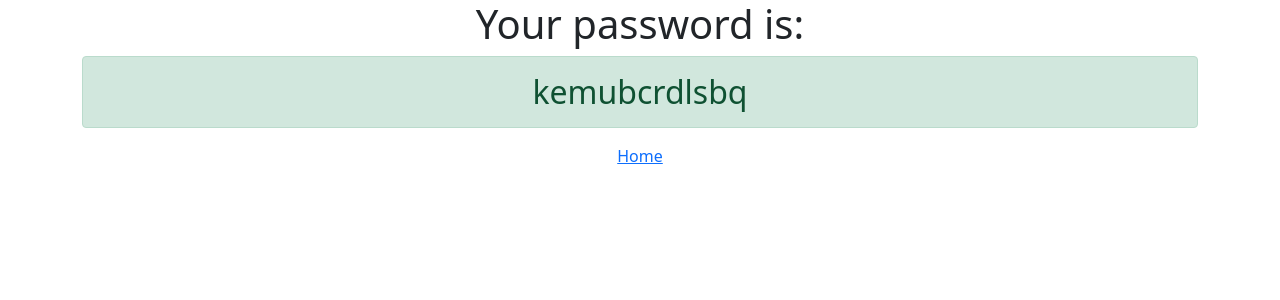
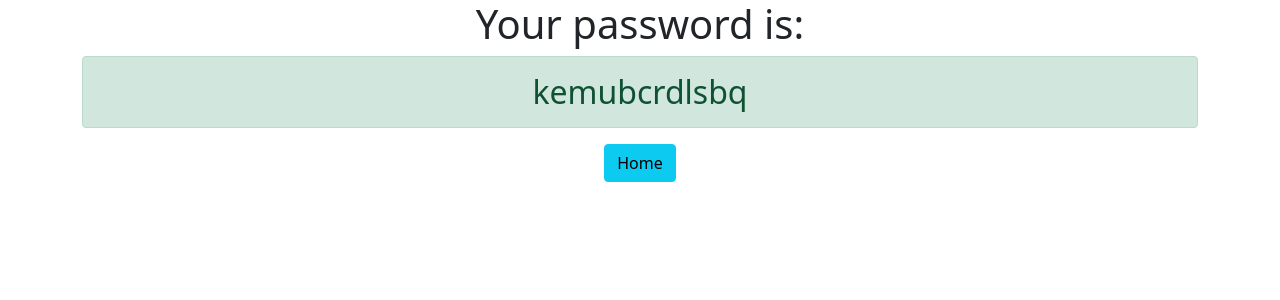
Before and after one commit to officexchangesg/password-generator, a Django app: page /generatedpassword in a window 1280 px wide. Shown: the top 300 px of the page. Run offline with Django 3.2, Linux system fonts and the light colour scheme.

Commit message:
2nd commit

```diff
--- a/generator/templates/generator/password.html
+++ b/generator/templates/generator/password.html
@@ -2,5 +2,5 @@
 <div class='container text-center'>
 <H1>Your password is:</H1>
 <h2 class="alert alert-success">{{ password }}</h2>
-<a href="{% url 'home' %}">Home</a>
+<a href="{% url 'home' %}" class="btn btn-info">Home</a>
 </div>
```
